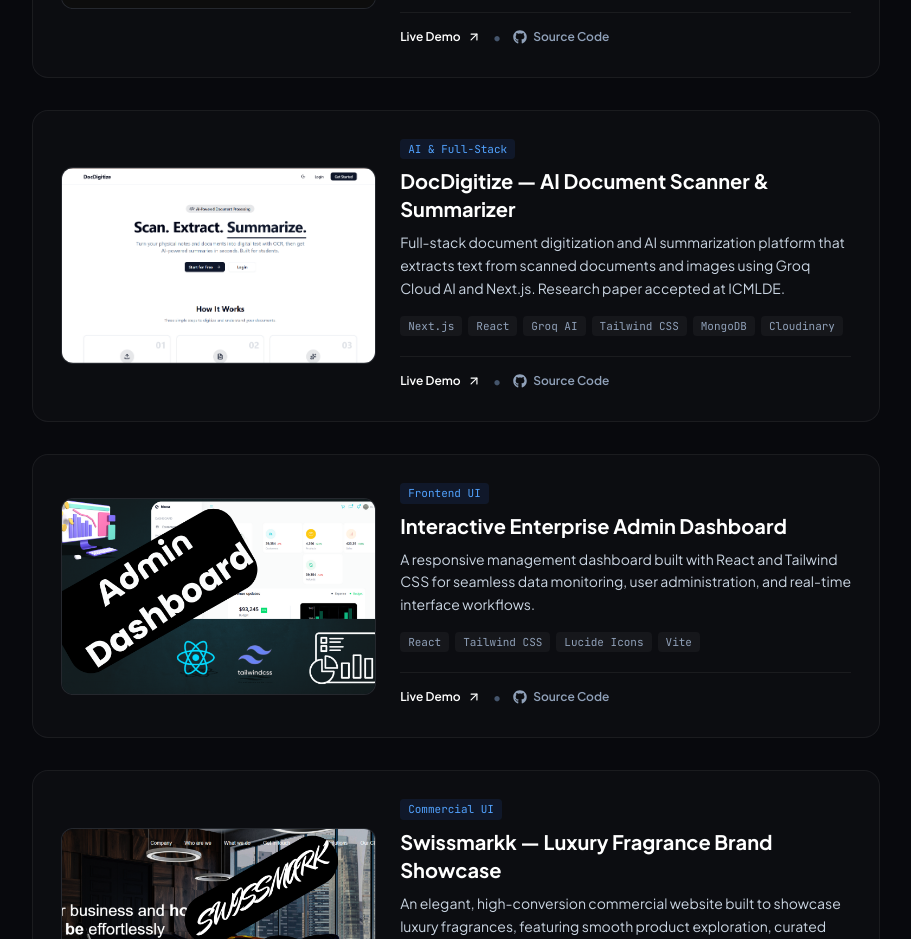
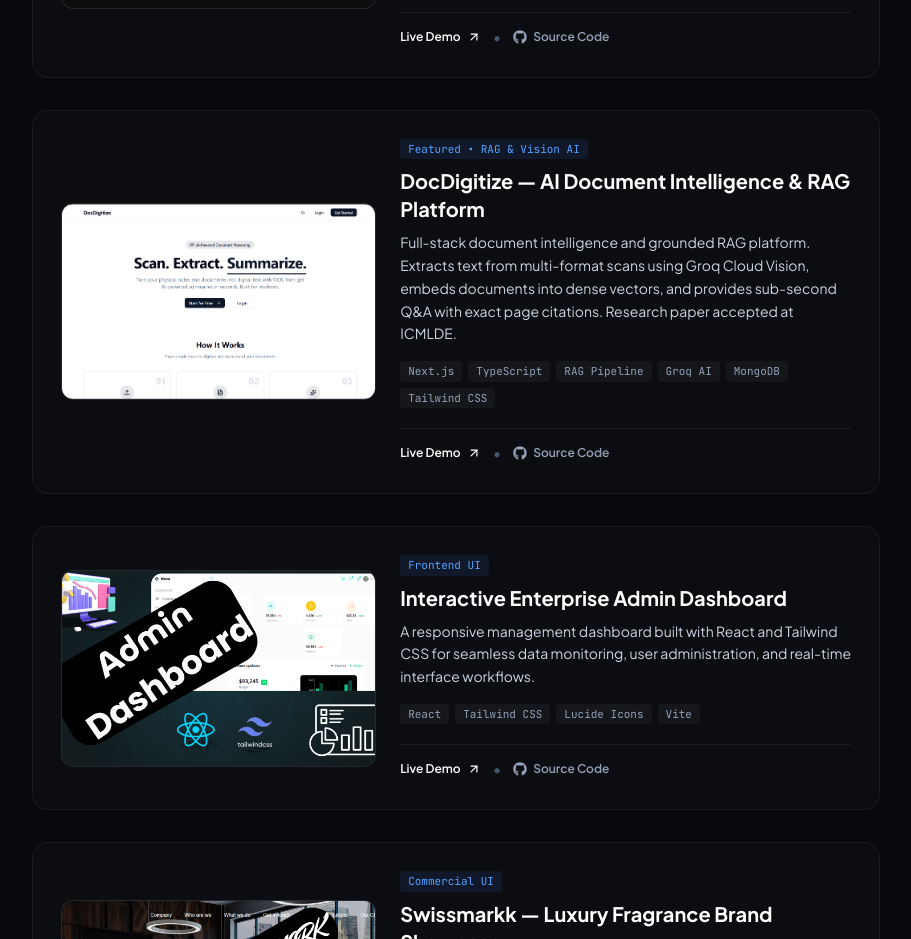
Before and after one commit to erikefedavid/My-Portfolio, a React (Vite) app: page / in a window 1280 px wide. Shown: the part 2240-3179 px from the top of the page, without its empty margins (184-1095 px from the left). Built offline with nearby package versions, Linux system fonts and the light colour scheme.

Commit message:
feat(projects): update DocDigitize card to highlight RAG and vision architecture

```diff
--- a/src/Components/Projects.jsx
+++ b/src/Components/Projects.jsx
@@ -23,15 +23,15 @@ export const Projects = () => {
     {
       id: "docdigitize",
       category: "fullstack",
-      title: "DocDigitize — AI Document Scanner & Summarizer",
-      badge: "AI & Full-Stack",
+      title: "DocDigitize — AI Document Intelligence & RAG Platform",
+      badge: "Featured • RAG & Vision AI",
       image: "/images/Docdigitize.png",
       alt: "DocDigitize AI Document Platform",
       liveUrl: "https://docdigitize.vercel.app/",
       githubUrl: "https://github.com/erikefedavid/DocDigitise",
       description:
-        "Full-stack document digitization and AI summarization platform that extracts text from scanned documents and images using Groq Cloud AI and Next.js. Research paper accepted at ICMLDE.",
-      techStack: ["Next.js", "React", "Groq AI", "Tailwind CSS", "MongoDB", "Cloudinary"]
+        "Full-stack document intelligence and grounded RAG platform. Extracts text from multi-format scans using Groq Cloud Vision, embeds documents into dense vectors, and provides sub-second Q&A with exact page citations. Research paper accepted at ICMLDE.",
+      techStack: ["Next.js", "TypeScript", "RAG Pipeline", "Groq AI", "MongoDB", "Tailwind CSS"]
     },
     {
       id: "dashboard",
```
